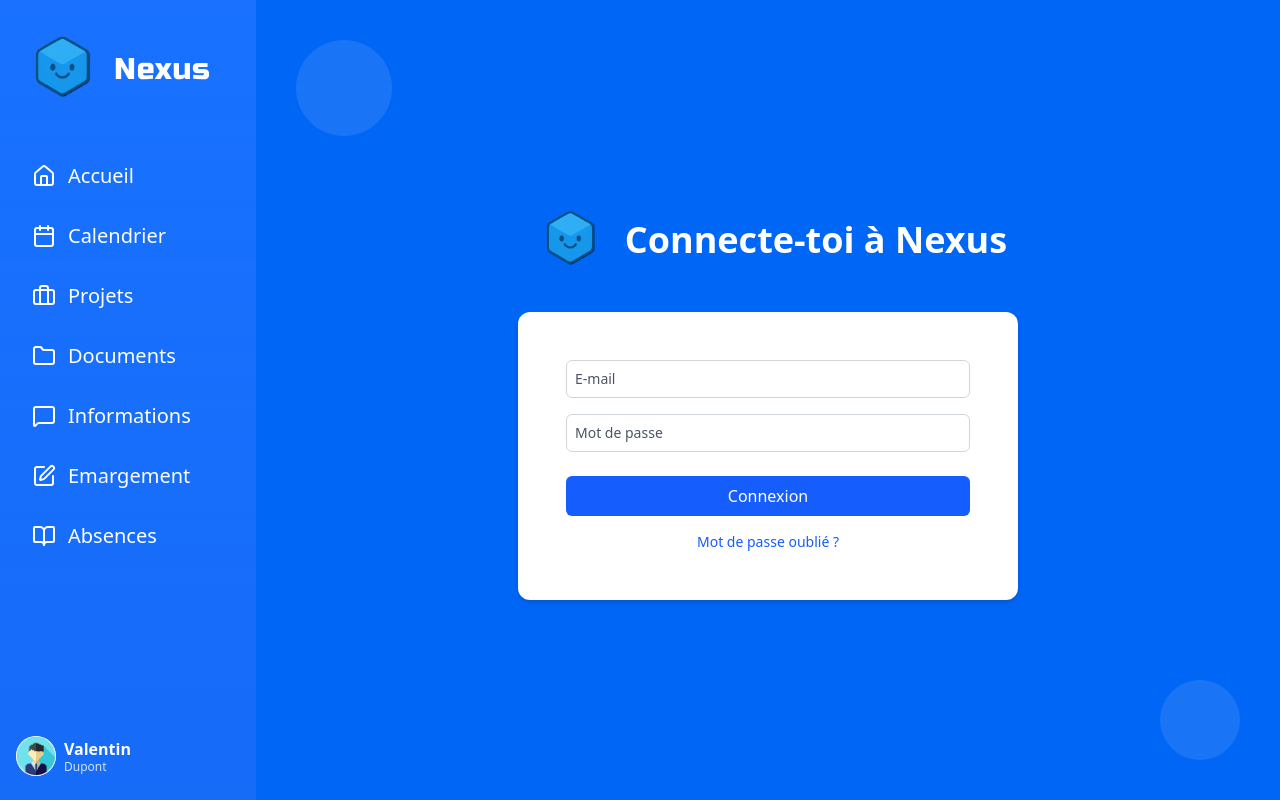
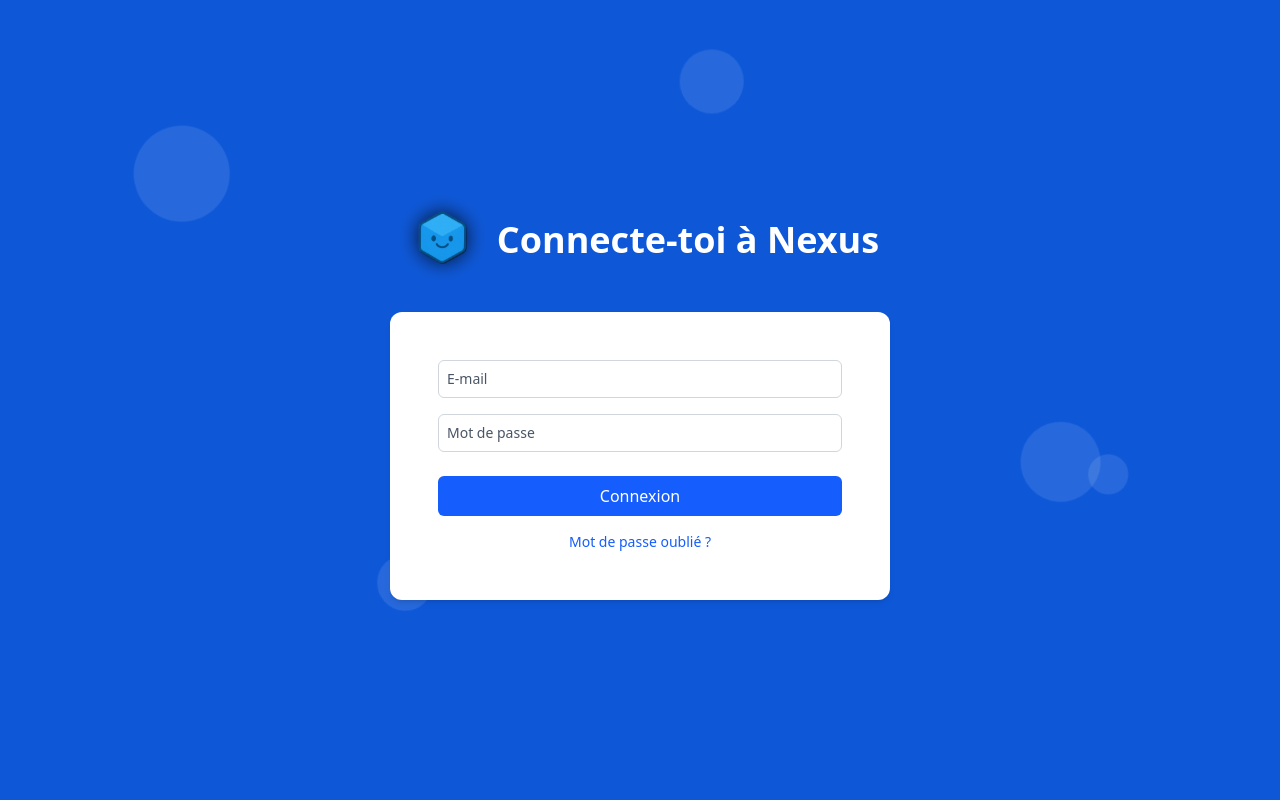
Before and after one commit to T-YEP-Nexus/testing-components-front, a Next.js app: page /login in a window 1280 px wide. Built offline with nearby package versions, Linux system fonts and the light colour scheme.

Commit message:
fix and init develop

```diff
--- a/app/forgot-password/page.tsx
+++ b/app/forgot-password/page.tsx
@@ -1,23 +1,32 @@
 // app/forgot-password/page.tsx
-import BubbleBackground from "@/components/BubbleBackground";
-import LogoAndTitle from "@/components/LogoAndTitle";
+import LogoAndTitle from "@/components/Login/LogoAndTitle";
 import Link from "next/link";
 
 export default function ForgotPasswordPage() {
   return (
-    <main className="h-screen flex items-center justify-center bg-[#0066f5] relative overflow-hidden">
-      <BubbleBackground />
-
+    <main className="h-screen flex items-center justify-center relative overflow-hidden">
       <div className="flex flex-col items-center z-10">
         <LogoAndTitle title="Réinitialise ton mot de passe" />
 
         <div className="bg-white p-12 rounded-xl shadow-md w-[500px] text-center mt-8">
           <p className="text-gray-700 mb-6">
-            Renseigne ton adresse e-mail pour recevoir un lien de réinitialisation.
+            Renseigne ton adresse e-mail pour recevoir un lien de
+            réinitialisation.
           </p>
-          <input type="email" placeholder="E-mail" className="input placeholder-gray-600" />
-          <button className="button mt-6">Envoyer le lien</button>
-          <Link href="/login" className="text-sm text-blue-600 mt-4 block">← Retour à la connexion</Link>
+          <input
+            type="email"
+            placeholder="E-mail"
+            className="input placeholder-gray-600"
+          />
+          <button className="button mt-6 cursor-pointer transition-all duration-300 hover:scale-102">
+            Envoyer le lien
+          </button>
+          <Link
+            href="/login"
+            className="text-sm text-blue-600 mt-4 block hover:underline hover:text-blue-800"
+          >
+            ← Retour à la connexion
+          </Link>
         </div>
       </div>
     </main>
--- a/app/globals.css
+++ b/app/globals.css
@@ -120,7 +120,7 @@
   }
   body {
     @apply bg-background text-foreground;
-    background-color: #0f58d8;
+    background-color: #0e58d8;
   }
 }
 
@@ -140,15 +140,10 @@
   animation: balance 2s ease-in-out infinite;
 }
 
-@tailwind base;
-@tailwind components;
-@tailwind utilities;
-
 .input {
   @apply w-full p-2 border border-gray-300 rounded-md text-sm text-gray-800 placeholder-gray-600;
 }
 
-
 .button {
   @apply w-full bg-blue-600 text-white py-2 rounded-md hover:bg-blue-700;
 }
--- a/app/layout.tsx
+++ b/app/layout.tsx
@@ -26,7 +26,7 @@ export default function RootLayout({
   children: React.ReactNode;
 }>) {
   return (
-    <html lang="en">
+    <html lang="fr">
       <body
         className={`${geistSans.variable} ${geistMono.variable} antialiased relative min-h-screen`}
       >
--- a/app/login/page.tsx
+++ b/app/login/page.tsx
@@ -1,21 +1,33 @@
 // app/login/page.tsx
-import BubbleBackground from "@/components/BubbleBackground";
-import LogoAndTitle from "@/components/LogoAndTitle";
+import LogoAndTitle from "@/components/Login/LogoAndTitle";
 import Link from "next/link";
 
 export default function LoginPage() {
   return (
-    <main className="h-screen flex items-center justify-center bg-[#0066f5] relative overflow-hidden">
-      <BubbleBackground />
-
+    <main className="h-screen flex items-center justify-center relative overflow-hidden">
       <div className="flex flex-col items-center z-10">
         <LogoAndTitle title="Connecte-toi à Nexus" />
 
         <div className="bg-white p-12 rounded-xl shadow-md w-[500px] text-center mt-8">
-          <input type="email" placeholder="E-mail" className="input placeholder-gray-600" />
-          <input type="password" placeholder="Mot de passe" className="input mt-4 placeholder-gray-600" />
-          <button className="button mt-6">Connexion</button>
-          <Link href="/forgot-password" className="text-sm text-blue-600 mt-4 block">Mot de passe oublié ?</Link>
+          <input
+            type="email"
+            placeholder="E-mail"
+            className="input placeholder-gray-600"
+          />
+          <input
+            type="password"
+            placeholder="Mot de passe"
+            className="input mt-4 placeholder-gray-600"
+          />
+          <button className="button mt-6 cursor-pointer transition-all duration-300 hover:scale-102">
+            Connexion
+          </button>
+          <Link
+            href="/forgot-password"
+            className="text-sm text-blue-600 mt-4 block hover:underline hover:text-blue-800"
+          >
+            Mot de passe oublié ?
+          </Link>
         </div>
       </div>
     </main>
--- a/components/Background/BackgroundBubbles.tsx
+++ b/components/Background/BackgroundBubbles.tsx
@@ -6,11 +6,15 @@ import { usePathname } from "next/navigation";
 function BackgroundBubbles() {
   const pathname = usePathname();
   const isHomePage = pathname === "/";
+  const isLoginPage = pathname === "/login";
+  const isForgotPasswordPage = pathname === "/forgot-password";
 
   return (
     <div
       className={`absolute inset-0 overflow-hidden pointer-events-none -z-10 ${
-        !isHomePage ? "md:left-20 lg:left-64" : ""
+        !isHomePage && !isLoginPage && !isForgotPasswordPage
+          ? "md:left-20 lg:left-64"
+          : ""
       }`}
     >
       {/* Bulle 1 - Animation lente */}
--- a/components/Layout/ConditionalMain.tsx
+++ b/components/Layout/ConditionalMain.tsx
@@ -10,11 +10,15 @@ interface ConditionalMainProps {
 const ConditionalMain = ({ children }: ConditionalMainProps) => {
   const pathname = usePathname();
   const isHomePage = pathname === "/";
+  const isLoginPage = pathname === "/login";
+  const isForgotPasswordPage = pathname === "/forgot-password";
 
   return (
     <main
       className={`min-h-screen overflow-y-auto transition-all duration-300 ${
-        isHomePage ? "" : "ml-20 md:ml-64"
+        isHomePage || isLoginPage || isForgotPasswordPage
+          ? ""
+          : "ml-20 md:ml-64"
       }`}
     >
       {children}
--- a/components/LogoAndTitle.tsx
+++ b/components/Login/LogoAndTitle.tsx
@@ -1,7 +1,9 @@
+import NexusAnimated from "../Nexus/NexusAnimated";
+
 export default function LogoAndTitle({ title }: { title: string }) {
   return (
     <div className="flex items-center justify-center gap-4">
-      <img src="/images/Nexus.png" alt="logo" className="w-20 h-20" />
+      <NexusAnimated className="w-20 h-20" />
       <h1 className="text-white font-bold text-4xl">{title}</h1>
     </div>
   );
--- a/components/Nexus/NexusAnimated.tsx
+++ b/components/Nexus/NexusAnimated.tsx
@@ -1,6 +1,8 @@
+"use client";
+
 import React, { useState } from "react";
 
-const NexusAnimated: React.FC = () => {
+const NexusAnimated: React.FC<{ className?: string }> = ({ className }) => {
   const [isHovered, setIsHovered] = useState(false);
 
   const isDesktop = () =>
@@ -19,7 +21,7 @@ const NexusAnimated: React.FC = () => {
     <img
       src={isHovered ? "/images/NexusClin.png" : "/images/Nexus.png"}
       alt="Logo Nexus animé"
-      className="max-md:size-3/4 size-full object-contain animate-balance transition-transform duration-300 lg:hover:rotate-360 lg:hover:scale-125"
+      className={`max-md:size-3/4 size-full object-contain animate-balance transition-transform duration-300 lg:hover:rotate-360 lg:hover:scale-125 ${className}`}
       style={{
         filter: "drop-shadow(0 0 10px rgba(0, 0, 0, 0.8))",
       }}
--- a/components/Sidebar/ConditionalSidebar.tsx
+++ b/components/Sidebar/ConditionalSidebar.tsx
@@ -7,8 +7,10 @@ import Sidebar from "./Sidebar";
 const ConditionalSidebar = () => {
   const pathname = usePathname();
   const isHomePage = pathname === "/";
+  const isLoginPage = pathname === "/login";
+  const isForgotPasswordPage = pathname === "/forgot-password";
 
-  if (isHomePage) {
+  if (isHomePage || isLoginPage || isForgotPasswordPage) {
     return null;
   }
 
```
